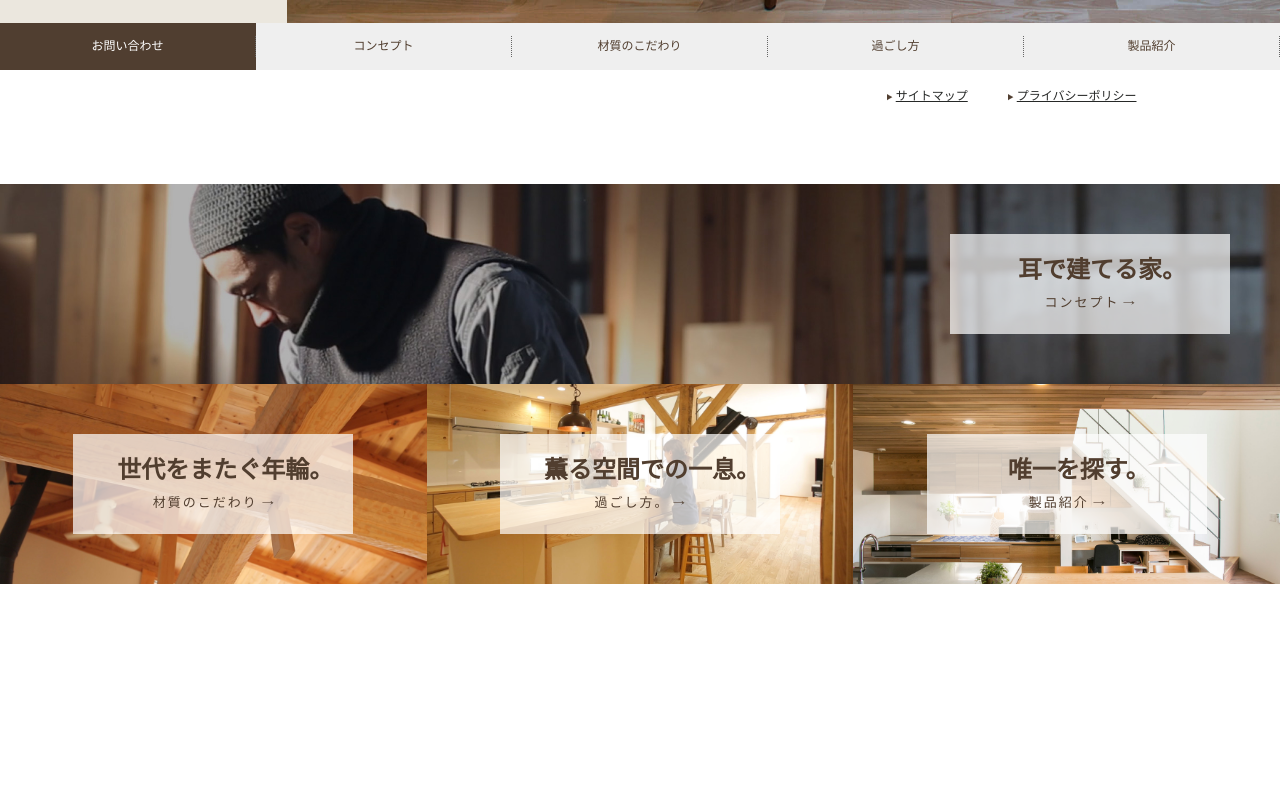
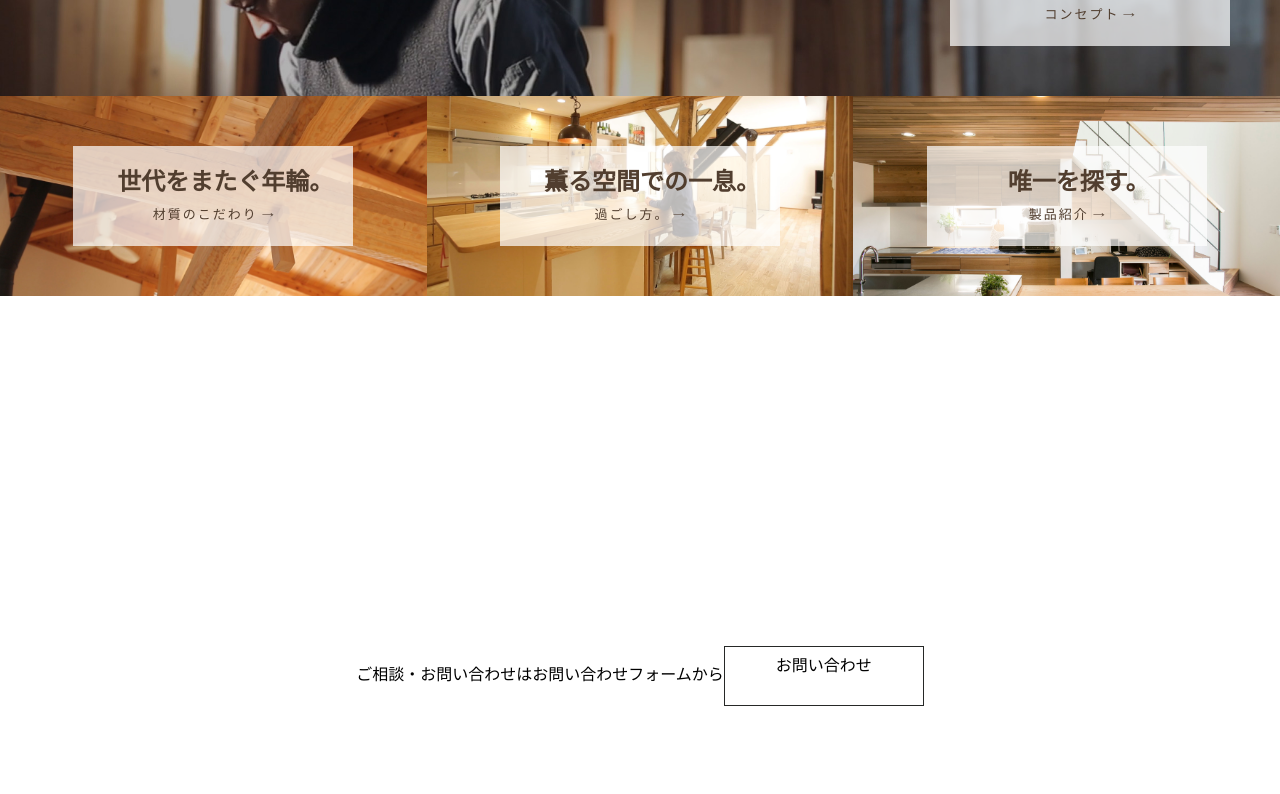
Before and after one commit to Taisei420/coding-trial, a plain HTML site: page index.html in a window 1280 px wide. Shown: the part 777-1571 px from the top of the page. Drawn offline with Linux system fonts and the light colour scheme.

Commit message:
ul修正

```diff
--- a/css/styles.css
+++ b/css/styles.css
@@ -29,7 +29,7 @@ body {
 #right {
   background-image: url(../images/pic01.jpg);
   background-size: cover;
-  min-height: 100vh;
+  min-height: 512px;
   position: relative;
 }
 
@@ -72,12 +72,15 @@ nav {
   text-align: center;
 }
 
-.main-nav li a {
+.main-nav li  a {
   display: block;
   margin: 12.5px 0;
   padding: 4px;
   border-right: 1px dotted #666;
   color: #513E2F;
+}
+.main-nav li:last-child a {
+  border-right: 0;
 }
 
 .main-nav li.active a {
@@ -87,6 +90,8 @@ nav {
 .main-nav li a:hover {
   background: #503E30;
   color: #ffffff;
+  padding: 16.5px 0;
+  margin: 0;
 }
 
 /* .main-nav li:not(:first-child, :last-child) {
@@ -182,12 +187,21 @@ nav {
   align-items: center;
   flex-flow: column;
   color: #513E2F;
+  transition: all 300ms 0s ease;
 }
+
+.item-contents:hover {
+  background: #513E2F;
+  color: #ffffff;
+  opacity: .7;
+}
+
 .item-contents h2 {
   font-weight: bold;
   font-size: 24px;
   margin-left: 24px;
 }
+
 .item-contents .item-contents-comment {
   display: flex;
   align-items: center;
@@ -195,6 +209,7 @@ nav {
   font-size: 13px;
   letter-spacing: 2px;
 }
+
 .item-contents .item-contents-comment:after {
   content: '';
   display: block;
@@ -206,16 +221,18 @@ nav {
 }
 
 .contact {
-
   padding: 150px;
   text-align: center;
+  margin: 0;
+  display: flex;
+  justify-content: center;
+  align-items: center;
 }
+
 .button{
   border: 1px #262827 solid;
   padding: 10px;
   width: 200px;
   height: 60px;
-  display: flex;
-  justify-content: center;
-  align-items: center;
+
 }
--- a/index.html
+++ b/index.html
@@ -40,28 +40,28 @@
 
       <ul class="item-wrapper">
         <li class="item">
-          <div class="item-contents">
+          <a href="#" class="item-contents">
             <h2>耳で建てる家。</h2>
             <p class="item-contents-comment">コンセプト</p>
-          </div>
+          </a>
         </li>
         <li class="item">
-          <div class="item-contents">
+          <a href="#" class="item-contents">
             <h2>世代をまたぐ年輪。</h2>
             <p class="item-contents-comment">材質のこだわり</p>
-          </div>
+          </a>
         </li>
         <li class="item">
-          <div class="item-contents">
+          <a href="#" class="item-contents">
             <h2>薫る空間での一息。</h2>
             <p class="item-contents-comment">過ごし方。</p>
-          </div>
+          </a>
         </li>
         <li class="item">
-          <div class="item-contents">
+          <a href="#" class="item-contents">
             <h2>唯一を探す。</h2>
             <p class="item-contents-comment">製品紹介</p>
-          </div>
+          </a>
         </li>
       </ul>
 
```
